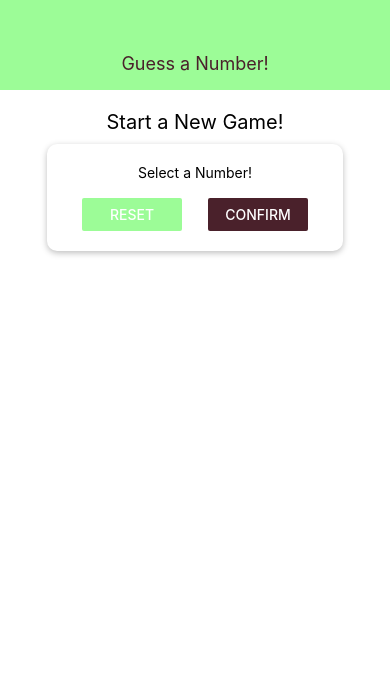
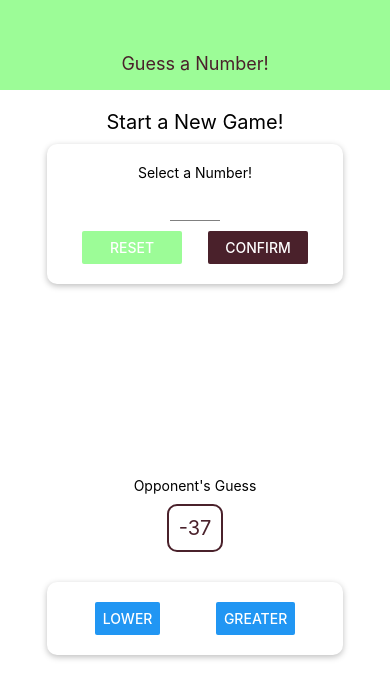
Before and after one commit to marutha/rn-gan, a React Native app: screen / in a window 390 px wide. Shown: the top 698 px of the page. Built offline with nearby package versions, Linux system fonts and the light colour scheme.

Commit message:
Finish start game screen

```diff
--- a/App.js
+++ b/App.js
@@ -1,14 +1,21 @@
-import React from 'react';
+import React, { useState } from 'react';
 import { StyleSheet, Text, View } from 'react-native';
 
 import Header from './Components/Header';
 import StartGameScreen from './Screens/StartGame';
+import GameScreen from './Screens/Game';
 
 export default function App() {
+  const [userNumber, setUserNumber] = useState();
+
+  const startGameHandler = (selectedNumber) => {
+    setUserNumber(selectedNumber)
+  }
   return (
     <View style={styles.screen}>
       <Header title="Guess a Number!"/>
       <StartGameScreen />
+      <GameScreen />
     </View>
   );
 }
--- /dev/null
+++ b/Components/Input.js
@@ -0,0 +1,18 @@
+import React from 'react'
+
+import { TextInput, StyleSheet } from 'react-native'
+
+const Input = props => {
+  return <TextInput {...props} style={{...styles.input, ...props.style}} />;
+};
+
+const styles = StyleSheet.create({
+  input: {
+    height: 30,
+    borderBottomColor: 'grey',
+    borderBottomWidth: 1,
+    marginVertical: 10,
+  }
+});
+
+export default Input;
--- /dev/null
+++ b/Components/NumberContainer.js
@@ -0,0 +1,30 @@
+import React from 'react'
+import { View, Text, StyleSheet } from 'react-native'
+
+import Colors from '../constants/colors';
+
+const NumberContainer =  props => {
+  return (
+    <View style={styles.container}>
+      <Text style={styles.number}>{props.children}</Text>
+    </View>
+  )
+}
+
+const styles = StyleSheet.create({
+  container: {
+    borderWidth: 2,
+    borderColor: Colors.primaryText,
+    padding: 10,
+    borderRadius: 10,
+    marginVertical: 10,
+    alignItems: 'center',
+    justifyContent: 'center'
+  },
+  number: {
+    color: Colors.primaryText,
+    fontSize: 20,
+  }
+})
+
+export default NumberContainer;
--- /dev/null
+++ b/Screens/Game.js
@@ -0,0 +1,49 @@
+import React, { useState } from "react";
+import { View, Text, Button, StyleSheet } from "react-native";
+
+import NumberContainer from "../Components/NumberContainer";
+import Card from "../Components/Card";
+
+const generateRandomBetween = (min, max, exclude) => {
+  min = Math.ceil(min);
+  max = Math.floor(max);
+  const rndNum = Math.floor(Math.random() * (min - max)) + min;
+  if (rndNum === exclude) {
+    return generateRandomBetween(min, max, exclude);
+  } else {
+    return rndNum;
+  }
+};
+
+const Game = (props) => {
+  const [currentGuess, setCurrentGuess] = useState(
+    generateRandomBetween(1, 100, props.userChoice)
+  );
+  return (
+    <View style={styles.screen}>
+      <Text>Opponent's Guess</Text>
+      <NumberContainer>{currentGuess}</NumberContainer>
+      <Card style={styles.buttonContainer}>
+        <Button title="LOWER" onPress={() => {}} />
+        <Button title="GREATER" onPress={() => {}} />
+      </Card>
+    </View>
+  );
+};
+
+const styles = StyleSheet.create({
+  screen: {
+    flex: 1,
+    alignItems: "center",
+    padding: 10,
+  },
+  buttonContainer: {
+    flexDirection: 'row',
+    justifyContent: 'space-around',
+    marginTop: 20,
+    width: 300,
+    maxWidth: '80%',
+  }
+});
+
+export default Game;
--- a/Screens/StartGame.js
+++ b/Screens/StartGame.js
@@ -1,33 +1,110 @@
-import React from 'react';
-import { View, Text, StyleSheet, TextInput, Button } from 'react-native';
+import React, { useState } from "react";
+import {
+  View,
+  Text,
+  StyleSheet,
+  Button,
+  TouchableWithoutFeedback,
+  Keyboard,
+  Alert,
+} from "react-native";
 
-import Colors from '../constants/colors';
-import Card from '../Components/Card'
-const StartGame = props => {
+import Colors from "../constants/colors";
+import Card from "../Components/Card";
+import Input from "../Components/Input";
+import NumberContainer from '../Components/NumberContainer'
+
+const StartGame = (props) => {
+  const [enteredValue, setEnteredValue] = useState("");
+  const [confirmed, setConfirmed] = useState(false);
+  const [selectedNumber, setSelectedNumber] = useState();
+
+  const numberInputHandler = (inputText) => {
+    setEnteredValue(inputText.replace(/[^0-9]/g, ""));
+  };
+
+  const resetInputHandler = () => {
+    setEnteredValue("");
+    setConfirmed(false);
+  };
+
+  const confirmInputHandler = () => {
+    const chosenNumber = parseInt(enteredValue);
+
+    if (isNaN(chosenNumber) || chosenNumber <= 0 || chosenNumber > 99) {
+      Alert.alert("Invalid number!", "Number has to be between 1 and 99.", [
+        { text: "Okay", style: "destructive", onPress: resetInputHandler },
+      ]);
+      return;
+    }
+    setConfirmed(true);
+    setSelectedNumber(chosenNumber);
+    setEnteredValue('');
+    Keyboard.dismiss();
+  };
+
+  let confirmedOutput;
+
+  if (confirmed) {
+    confirmedOutput = (
+      <Card style={styles.summaryContainer}>
+        <Text>You selected</Text>
+        <NumberContainer>
+          {selectedNumber}
+        </NumberContainer>
+        <Button  title="Start Game" />
+      </Card>
+    );
+  }
+
   return (
+    <TouchableWithoutFeedback
+      onPress={() => {
+        Keyboard.dismiss();
+      }}
+    >
       <View style={styles.screen}>
         <Text style={styles.title}>Start a New Game!</Text>
         <Card style={styles.inputContainer}>
-        <Text >Select a Number!</Text>
-        <TextInput/>
+          <Text>Select a Number!</Text>
+          <Input
+            style={styles.input}
+            blurOnSubmit
+            autoCapitalize="none"
+            autoCorrect="false"
+            keyboardType="numeric"
+            maxLength={2}
+            value={enteredValue}
+            onChangeText={numberInputHandler}
+          />
           <View style={styles.buttonContainer}>
             <View style={styles.button} backgroundColor={Colors.primaryText}>
-            <Button title="Reset" color={Colors.primary} />
+              <Button
+                title="Reset"
+                color={Colors.primary}
+                onPress={resetInputHandler}
+              />
             </View>
             <View style={styles.button} backgroundColor={Colors.primary}>
-            <Button title="Confirm" color={Colors.primaryText} />
+              <Button
+                title="Confirm"
+                color={Colors.primaryText}
+                onPress={confirmInputHandler}
+              />
             </View>
           </View>
         </Card>
+        {confirmedOutput}
       </View>
-  )
-}
+    </TouchableWithoutFeedback>
+  );
+};
 
 const styles = StyleSheet.create({
   screen: {
     flex: 1,
     padding: 10,
-    alignItems: 'center',
+    alignItems: "center",
   },
   title: {
     fontSize: 20,
@@ -35,19 +112,27 @@ const styles = StyleSheet.create({
   },
   inputContainer: {
     width: 300,
-    maxWidth: '80%',
-    alignItems: 'center',
+    maxWidth: "80%",
+    alignItems: "center",
   },
   buttonContainer: {
-    flexDirection: 'row',
-    width: '100%',
+    flexDirection: "row",
+    width: "100%",
     paddingHorizontal: 15,
-    justifyContent: 'space-between'
+    justifyContent: "space-between",
   },
   button: {
     width: 100,
     borderRadius: 6,
+  },
+  input: {
+    width: 50,
+    textAlign: "center",
+  },
+  summaryContainer: {
+    marginTop: 20,
+    alignItems: 'center',
   }
 });
 
-export default StartGame
+export default StartGame;
```
Lines whose indentation alone changed are shown as unchanged.
